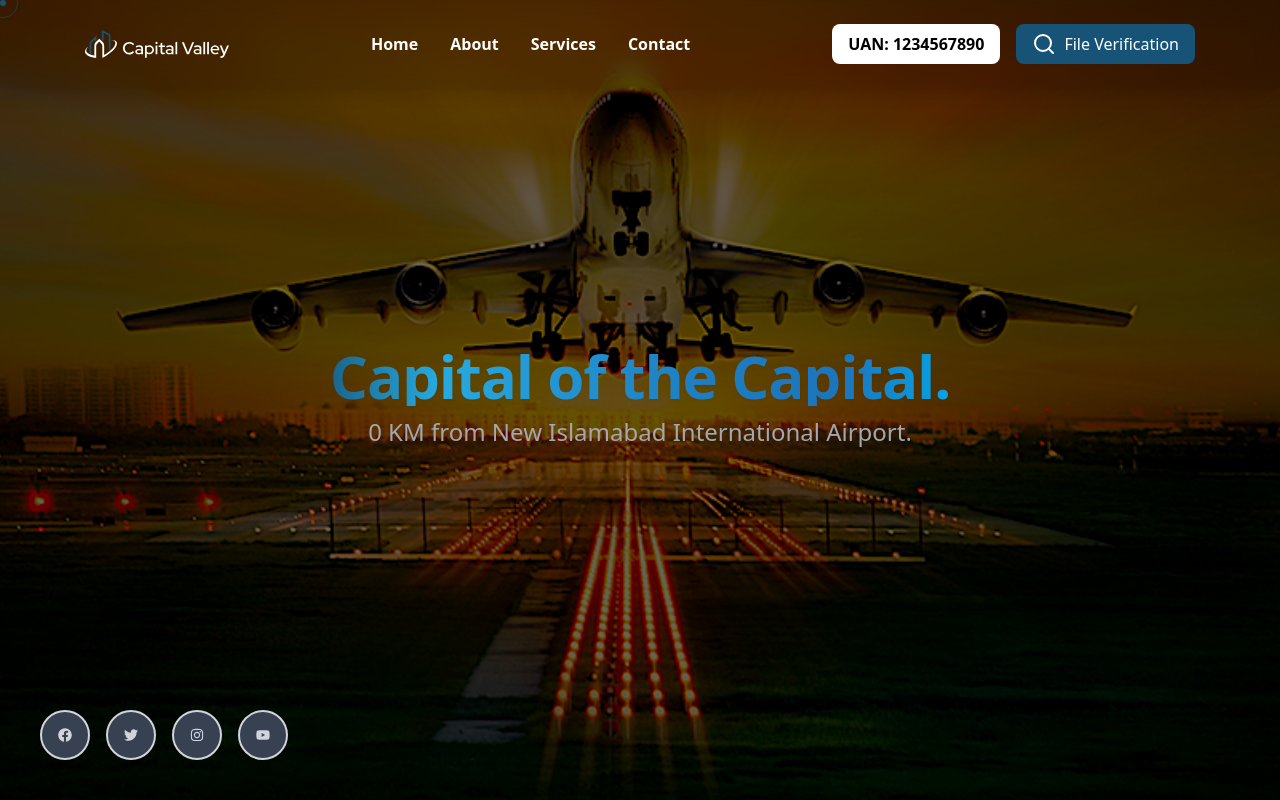
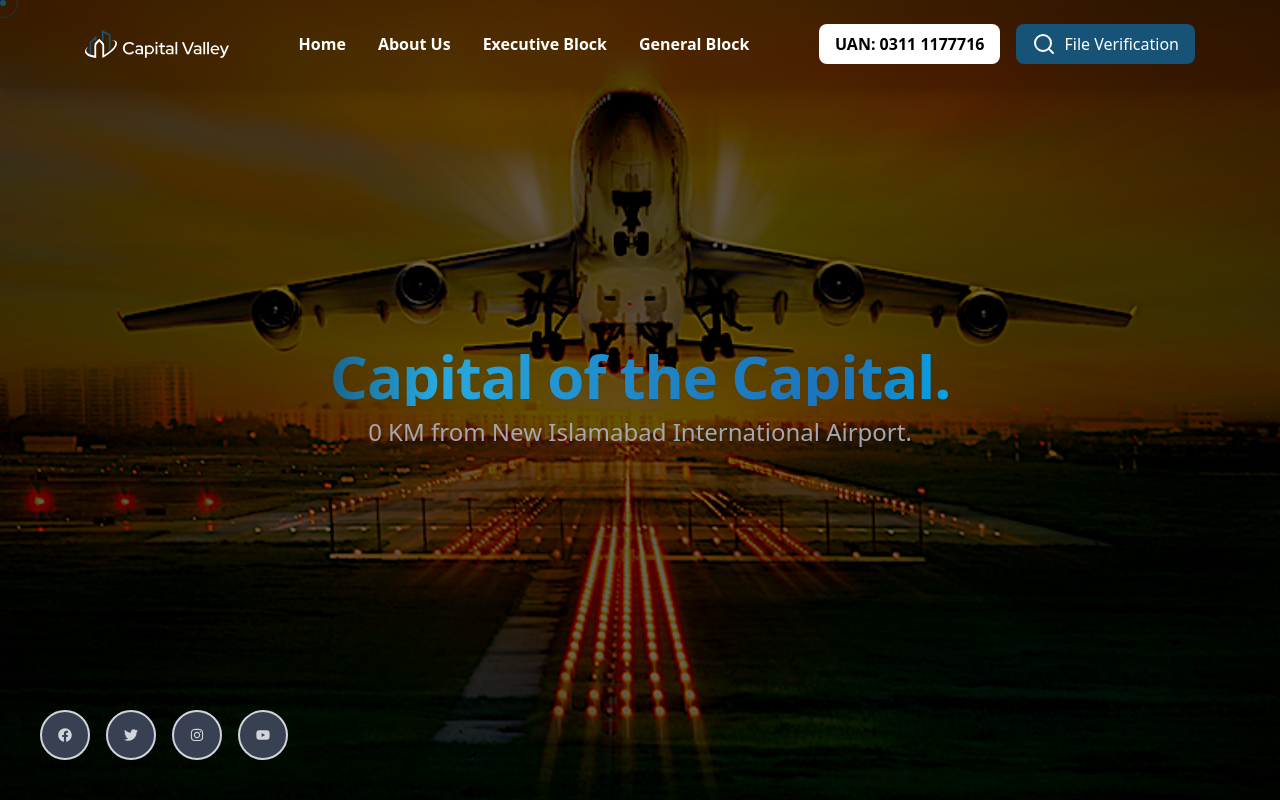
Before and after one commit to wahabsharif/capital-valley-v2, a Next.js app: page / in a window 1280 px wide. Shown: the top 800 px of the page. Built offline with nearby package versions, Linux system fonts and the light colour scheme.

Commit message:
Bug Fixed

```diff
--- a/src/components/common/MobileNavBar.tsx
+++ b/src/components/common/MobileNavBar.tsx
@@ -86,7 +86,7 @@ const MobileNavBar: React.FC = () => {
           </ul>
         </div>
         <div className="bg-white flex justify-center items-center text-black px-4 py-2 rounded-lg w-3/4 mx-auto m-4 font-semibold">
-          <Link href={"tel:1234567890"}>UAN: 1234567890</Link>
+          <Link href={"tel:03111177716"}>UAN: 0311 1177716</Link>
         </div>
 
         <div className="flex justify-center p-4 space-x-4 border-t border-gray-200">
--- a/src/components/common/NavBar.tsx
+++ b/src/components/common/NavBar.tsx
@@ -38,7 +38,7 @@ const NavBar: React.FC = () => {
         {/* Right Side - UAN Number and FileVerificationButton component */}
         <div className="flex items-center space-x-4">
           <div className="bg-white text-black px-4 py-2 rounded-lg font-semibold">
-            <Link href={"tel:1234567890"}>UAN: 1234567890</Link>
+            <Link href={"tel:03111177716"}>UAN: 0311 1177716</Link>
           </div>
           <FileVerificationButton />
         </div>
--- a/src/components/home/Notification.tsx
+++ b/src/components/home/Notification.tsx
@@ -11,15 +11,6 @@ const Notifications: React.FC = () => {
   const autoSlideInterval = 2000;
 
   // Calculate the total number of sets based on imagesPerView
-  const totalSlides = Math.ceil(notificationsData.length / imagesPerView);
-
-  const handlePrev = () => {
-    setCurrentIndex((prevIndex) =>
-      prevIndex === 0
-        ? (totalSlides - 1) * imagesPerView
-        : prevIndex - imagesPerView
-    );
-  };
 
   const handleNext = () => {
     setCurrentIndex((prevIndex) =>
--- a/src/components/home/PaymentPlan.tsx
+++ b/src/components/home/PaymentPlan.tsx
@@ -12,14 +12,6 @@ const PaymentPlan: React.FC = () => {
 
   // Calculate the total number of sets based on imagesPerView
   const totalSlides = Math.ceil(paymentPlansData.length / imagesPerView);
-
-  const handlePrev = () => {
-    setCurrentIndex((prevIndex) =>
-      prevIndex === 0
-        ? (totalSlides - 1) * imagesPerView
-        : prevIndex - imagesPerView
-    );
-  };
 
   const handleNext = () => {
     setCurrentIndex((prevIndex) =>
--- a/src/data/navData.ts
+++ b/src/data/navData.ts
@@ -7,7 +7,7 @@ interface NavItem {
 
 export const navData: NavItem[] = [
   { name: "Home", href: "/" },
-  { name: "About", href: "/about" },
-  { name: "Services", href: "/services" },
-  { name: "Contact", href: "/contact" },
+  { name: "About Us", href: "#" },
+  { name: "Executive Block", href: "#" },
+  { name: "General Block", href: "#" },
 ];
```
